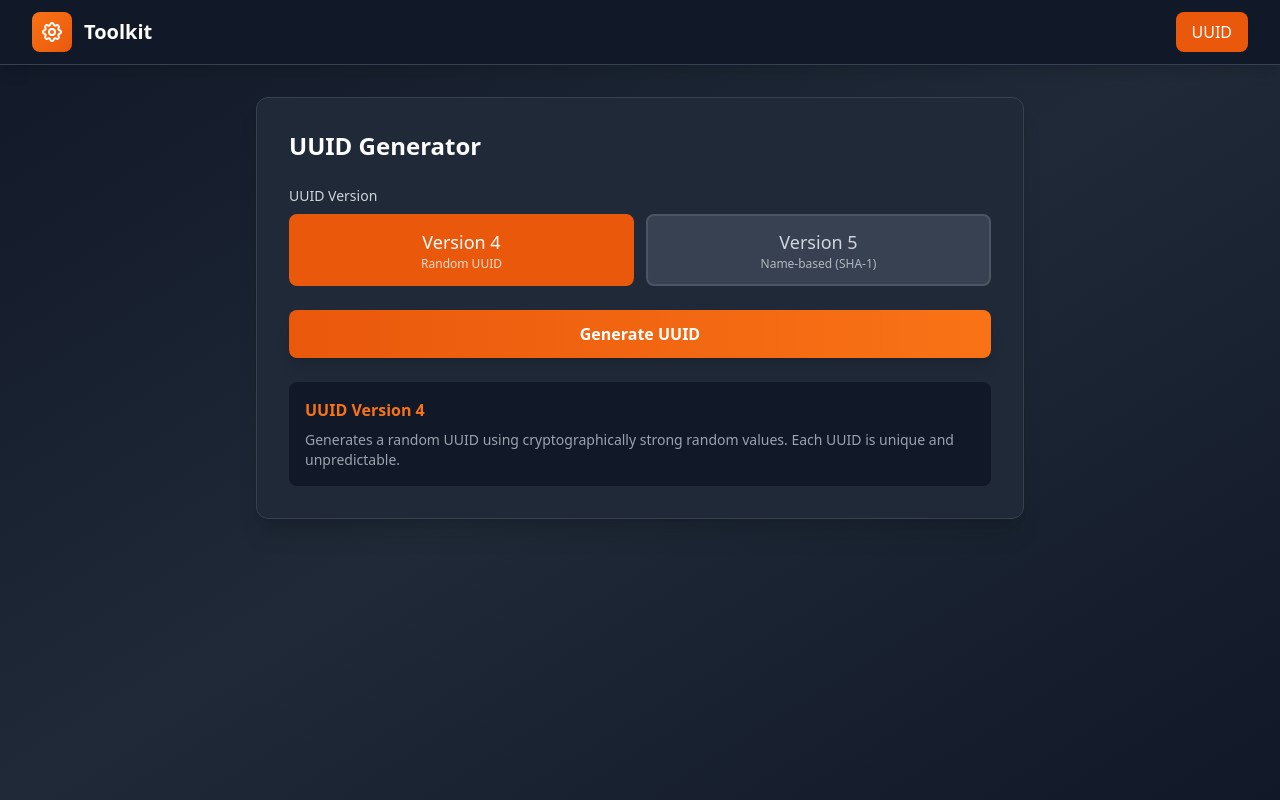
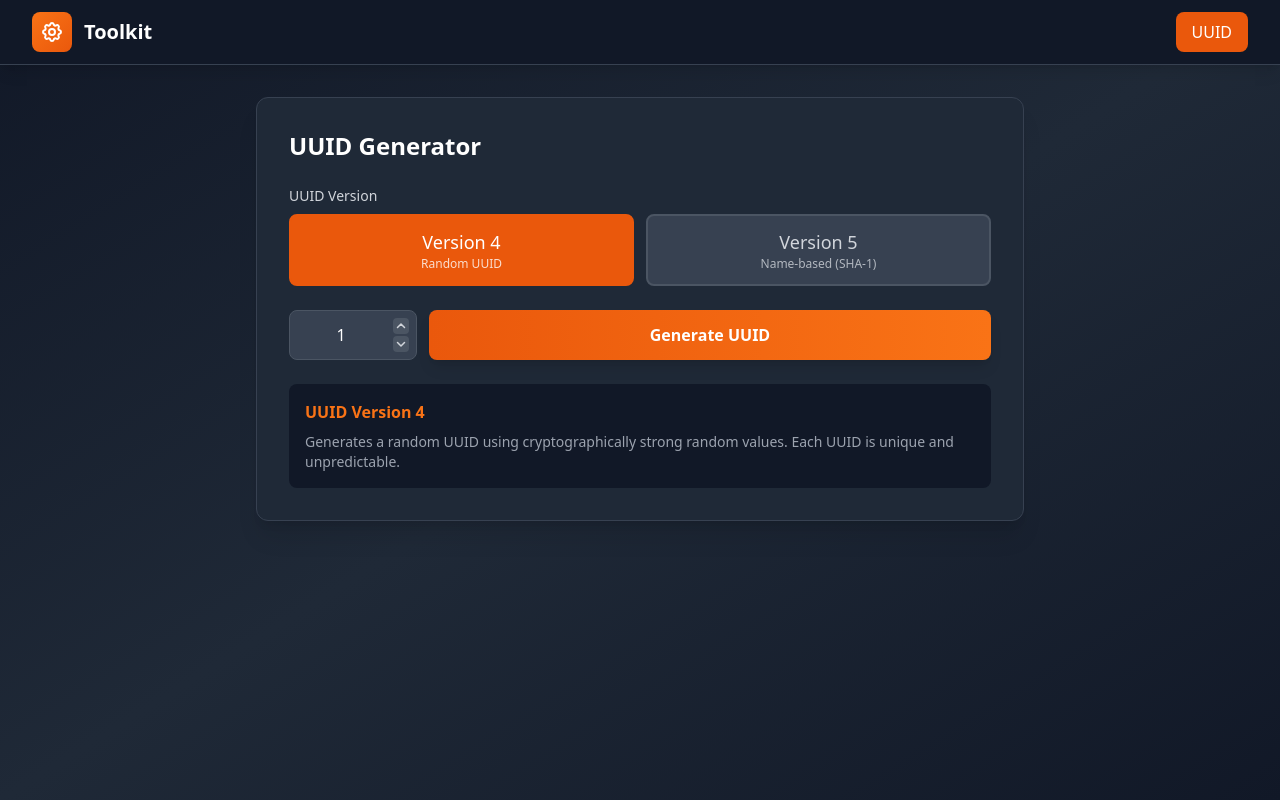
Before and after one commit to YasharHND/Toolkit, a React (Vite) app in the folder app/: page / in a window 1280 px wide. Built offline with nearby package versions, Linux system fonts and the light colour scheme.

Commit message:
feat: generate-multiple

```diff
--- a/app/src/components/UUIDGenerator.tsx
+++ b/app/src/components/UUIDGenerator.tsx
@@ -8,19 +8,34 @@ export function UUIDGenerator() {
   const [namespace, setNamespace] = useState('');
   const [name, setName] = useState('');
 
+  // Clear v5 UUID when inputs change
+  const handleNamespaceChange = (value: string) => {
+    setNamespace(value);
+    setV5UUID('');
+    setV5Copied(false);
+    setV5CopiedPermanent(false);
+  };
+
+  const handleNameChange = (value: string) => {
+    setName(value);
+    setV5UUID('');
+    setV5Copied(false);
+    setV5CopiedPermanent(false);
+  };
+  const [count, setCount] = useState(1);
+
   // Separate states for each version
-  const [v4UUID, setV4UUID] = useState('');
+  const [v4UUIDs, setV4UUIDs] = useState<string[]>([]);
   const [v5UUID, setV5UUID] = useState('');
   const [v4Copied, setV4Copied] = useState(false);
   const [v5Copied, setV5Copied] = useState(false);
+  const [v5CopiedPermanent, setV5CopiedPermanent] = useState(false);
+  const [copiedIndices, setCopiedIndices] = useState<boolean[]>([]);
+  const [copiedButtonStates, setCopiedButtonStates] = useState<boolean[]>([]);
 
   // Modal state
   const [showModal, setShowModal] = useState(false);
   const [modalMessage, setModalMessage] = useState('');
-
-  // Get current UUID and copied state based on version
-  const generatedUUID = version === 'v4' ? v4UUID : v5UUID;
-  const copied = version === 'v4' ? v4Copied : v5Copied;
 
   // UUID v4 generator
   const generateUUIDv4 = (): string => {
@@ -71,8 +86,11 @@ export function UUIDGenerator() {
 
   const handleGenerate = async () => {
     if (version === 'v4') {
-      setV4UUID(generateUUIDv4());
+      const uuids = Array.from({ length: count }, () => generateUUIDv4());
+      setV4UUIDs(uuids);
       setV4Copied(false);
+      setCopiedIndices(new Array(uuids.length).fill(false));
+      setCopiedButtonStates(new Array(uuids.length).fill(false));
     } else {
       // Check what's missing and create appropriate error message
       const missingFields = [];
@@ -89,19 +107,48 @@ export function UUIDGenerator() {
       const uuid = await generateUUIDv5(namespace, name);
       setV5UUID(uuid);
       setV5Copied(false);
+      setV5CopiedPermanent(false);
     }
   };
 
-  const handleCopy = async () => {
-    if (generatedUUID) {
-      await navigator.clipboard.writeText(generatedUUID);
+  const handleCopy = async (uuid: string, index?: number) => {
+    await navigator.clipboard.writeText(uuid);
     if (version === 'v4') {
-        setV4Copied(true);
-        setTimeout(() => setV4Copied(false), 2000);
+      if (index !== undefined) {
+        // Mark this specific UUID as copied permanently
+        const newCopiedStates = [...(copiedIndices || [])];
+        newCopiedStates[index] = true;
+        setCopiedIndices(newCopiedStates);
+
+        // Show button feedback temporarily
+        const newButtonStates = [...(copiedButtonStates || [])];
+        newButtonStates[index] = true;
+        setCopiedButtonStates(newButtonStates);
+        setTimeout(() => {
+          const resetStates = [...newButtonStates];
+          resetStates[index] = false;
+          setCopiedButtonStates(resetStates);
+        }, 2000);
+      }
     } else {
+      // Mark v5 UUID as copied permanently
+      setV5CopiedPermanent(true);
+
+      // Show button feedback temporarily
       setV5Copied(true);
       setTimeout(() => setV5Copied(false), 2000);
     }
+  };
+
+  const handleCopyAll = async () => {
+    if (v4UUIDs.length > 0) {
+      await navigator.clipboard.writeText(v4UUIDs.join('\n'));
+      // Mark all as copied permanently
+      setCopiedIndices(new Array(v4UUIDs.length).fill(true));
+
+      // Show button feedback temporarily
+      setV4Copied(true);
+      setTimeout(() => setV4Copied(false), 2000);
     }
   };
 
@@ -149,7 +196,7 @@ export function UUIDGenerator() {
               <select
                 id="namespace"
                 value={namespace}
-                onChange={(e) => setNamespace(e.target.value)}
+                onChange={(e) => handleNamespaceChange(e.target.value)}
                 className="w-full rounded-lg border border-gray-600 bg-gray-700 px-4 py-2.5 text-white focus:border-orange-500 focus:outline-none focus:ring-2 focus:ring-orange-500/50"
               >
                 <option value="">Select a namespace or enter custom UUID below</option>
@@ -164,7 +211,7 @@ export function UUIDGenerator() {
                 value={
                   namespace && !['DNS', 'URL', 'OID', 'X500'].includes(namespace) ? namespace : ''
                 }
-                onChange={(e) => setNamespace(e.target.value)}
+                onChange={(e) => handleNamespaceChange(e.target.value)}
                 className="mt-2 w-full rounded-lg border border-gray-600 bg-gray-700 px-4 py-2.5 text-white placeholder-gray-400 focus:border-orange-500 focus:outline-none focus:ring-2 focus:ring-orange-500/50"
               />
             </div>
@@ -177,7 +224,7 @@ export function UUIDGenerator() {
                 type="text"
                 id="name"
                 value={name}
-                onChange={(e) => setName(e.target.value)}
+                onChange={(e) => handleNameChange(e.target.value)}
                 placeholder="Enter a name (e.g., example.com)"
                 className="w-full rounded-lg border border-gray-600 bg-gray-700 px-4 py-2.5 text-white placeholder-gray-400 focus:border-orange-500 focus:outline-none focus:ring-2 focus:ring-orange-500/50"
               />
@@ -185,35 +232,160 @@ export function UUIDGenerator() {
           </div>
         )}
 
-        {/* Generate Button */}
+        {/* Count Input for v4 and Generate Button */}
+        <div className="flex gap-3">
+          {version === 'v4' && (
+            <div className="relative w-32">
+              <input
+                type="text"
+                value={count}
+                onChange={(e) => {
+                  const val = parseInt(e.target.value) || 1;
+                  setCount(Math.max(1, Math.min(100, val)));
+                }}
+                className="w-full rounded-lg border border-gray-600 bg-gray-700 py-3 pl-4 pr-10 text-center text-white [appearance:textfield] focus:border-orange-500 focus:outline-none focus:ring-2 focus:ring-orange-500/50 [&::-webkit-inner-spin-button]:appearance-none [&::-webkit-outer-spin-button]:appearance-none"
+              />
+              <div className="absolute right-2 top-1/2 flex -translate-y-1/2 flex-col gap-0.5">
+                <button
+                  type="button"
+                  onClick={() => setCount((c) => Math.min(100, c + 1))}
+                  className="rounded bg-gray-600 p-0.5 text-gray-300 transition-colors hover:bg-gray-500 hover:text-white"
+                  aria-label="Increment"
+                >
+                  <svg className="h-3 w-3" fill="none" stroke="currentColor" viewBox="0 0 24 24">
+                    <path
+                      strokeLinecap="round"
+                      strokeLinejoin="round"
+                      strokeWidth={3}
+                      d="M5 15l7-7 7 7"
+                    />
+                  </svg>
+                </button>
+                <button
+                  type="button"
+                  onClick={() => setCount((c) => Math.max(1, c - 1))}
+                  className="rounded bg-gray-600 p-0.5 text-gray-300 transition-colors hover:bg-gray-500 hover:text-white"
+                  aria-label="Decrement"
+                >
+                  <svg className="h-3 w-3" fill="none" stroke="currentColor" viewBox="0 0 24 24">
+                    <path
+                      strokeLinecap="round"
+                      strokeLinejoin="round"
+                      strokeWidth={3}
+                      d="M19 9l-7 7-7-7"
+                    />
+                  </svg>
+                </button>
+              </div>
+            </div>
+          )}
           <button
             onClick={handleGenerate}
-          className="w-full rounded-lg bg-gradient-to-r from-orange-600 to-orange-500 px-6 py-3 font-semibold text-white shadow-lg transition-all hover:from-orange-700 hover:to-orange-600 active:scale-[0.98]"
+            className="flex-1 rounded-lg bg-gradient-to-r from-orange-600 to-orange-500 px-6 py-3 font-semibold text-white shadow-lg transition-all hover:from-orange-700 hover:to-orange-600 active:scale-[0.98]"
           >
-          Generate UUID
+            Generate UUID{version === 'v4' && count > 1 ? 's' : ''}
           </button>
+        </div>
 
         {/* Generated UUID Display */}
-        {generatedUUID && (
-          <div className="mt-6" key={`uuid-display-${version}`}>
+        {version === 'v4' && v4UUIDs.length > 0 && (
+          <div className="mt-6" key="uuid-display-v4">
+            <div className="mb-2 flex items-center justify-between">
+              <label className="text-sm font-medium text-gray-300">
+                Generated UUID{v4UUIDs.length > 1 ? 's' : ''}
+              </label>
+              {v4UUIDs.length > 1 && (
+                <button
+                  onClick={handleCopyAll}
+                  className={`rounded-lg px-6 py-2.5 font-medium transition-all ${
+                    v4Copied
+                      ? 'bg-orange-600 text-white'
+                      : 'bg-gray-700 text-gray-300 hover:bg-gray-600 hover:text-white'
+                  }`}
+                >
+                  {v4Copied ? (
+                    <span className="flex items-center gap-2">
+                      <svg className="h-5 w-5" fill="currentColor" viewBox="0 0 20 20">
+                        <path
+                          fillRule="evenodd"
+                          d="M16.707 5.293a1 1 0 010 1.414l-8 8a1 1 0 01-1.414 0l-4-4a1 1 0 011.414-1.414L8 12.586l7.293-7.293a1 1 0 011.414 0z"
+                          clipRule="evenodd"
+                        />
+                      </svg>
+                      Copied All
+                    </span>
+                  ) : (
+                    'Copy All'
+                  )}
+                </button>
+              )}
+            </div>
+            <div className="space-y-2">
+              {v4UUIDs.map((uuid, index) => (
+                <div key={index} className="flex gap-2">
+                  <input
+                    type="text"
+                    value={uuid}
+                    readOnly
+                    className={`flex-1 rounded-lg border px-4 py-2.5 font-mono transition-colors focus:outline-none ${
+                      copiedIndices[index] || v4Copied
+                        ? 'border-gray-700 bg-gray-800 text-gray-500'
+                        : 'border-gray-600 bg-gray-900 text-white'
+                    }`}
+                  />
+                  <button
+                    onClick={() => handleCopy(uuid, index)}
+                    className={`rounded-lg px-6 py-2.5 font-medium transition-all ${
+                      copiedButtonStates[index]
+                        ? 'bg-orange-600 text-white'
+                        : 'bg-gray-700 text-gray-300 hover:bg-gray-600 hover:text-white'
+                    }`}
+                  >
+                    {copiedButtonStates[index] ? (
+                      <span className="flex items-center gap-2">
+                        <svg className="h-5 w-5" fill="currentColor" viewBox="0 0 20 20">
+                          <path
+                            fillRule="evenodd"
+                            d="M16.707 5.293a1 1 0 010 1.414l-8 8a1 1 0 01-1.414 0l-4-4a1 1 0 011.414-1.414L8 12.586l7.293-7.293a1 1 0 011.414 0z"
+                            clipRule="evenodd"
+                          />
+                        </svg>
+                        Copied
+                      </span>
+                    ) : (
+                      'Copy'
+                    )}
+                  </button>
+                </div>
+              ))}
+            </div>
+          </div>
+        )}
+
+        {/* Generated UUID Display for v5 */}
+        {version === 'v5' && v5UUID && (
+          <div className="mt-6" key="uuid-display-v5">
             <label className="mb-2 block text-sm font-medium text-gray-300">Generated UUID</label>
             <div className="flex gap-2">
               <input
                 type="text"
-                value={generatedUUID}
+                value={v5UUID}
                 readOnly
-                className="flex-1 rounded-lg border border-gray-600 bg-gray-900 px-4 py-2.5 font-mono text-white focus:outline-none"
+                className={`flex-1 rounded-lg border px-4 py-2.5 font-mono transition-colors focus:outline-none ${
+                  v5CopiedPermanent
+                    ? 'border-gray-700 bg-gray-800 text-gray-500'
+                    : 'border-gray-600 bg-gray-900 text-white'
+                }`}
               />
               <button
-                key={`copy-btn-${version}`}
-                onClick={handleCopy}
+                onClick={() => handleCopy(v5UUID)}
                 className={`rounded-lg px-6 py-2.5 font-medium transition-all ${
-                  copied
+                  v5Copied
                     ? 'bg-orange-600 text-white'
                     : 'bg-gray-700 text-gray-300 hover:bg-gray-600 hover:text-white'
                 }`}
               >
-                {copied ? (
+                {v5Copied ? (
                   <span className="flex items-center gap-2">
                     <svg className="h-5 w-5" fill="currentColor" viewBox="0 0 20 20">
                       <path
```
Lines whose indentation alone changed are shown as unchanged.
